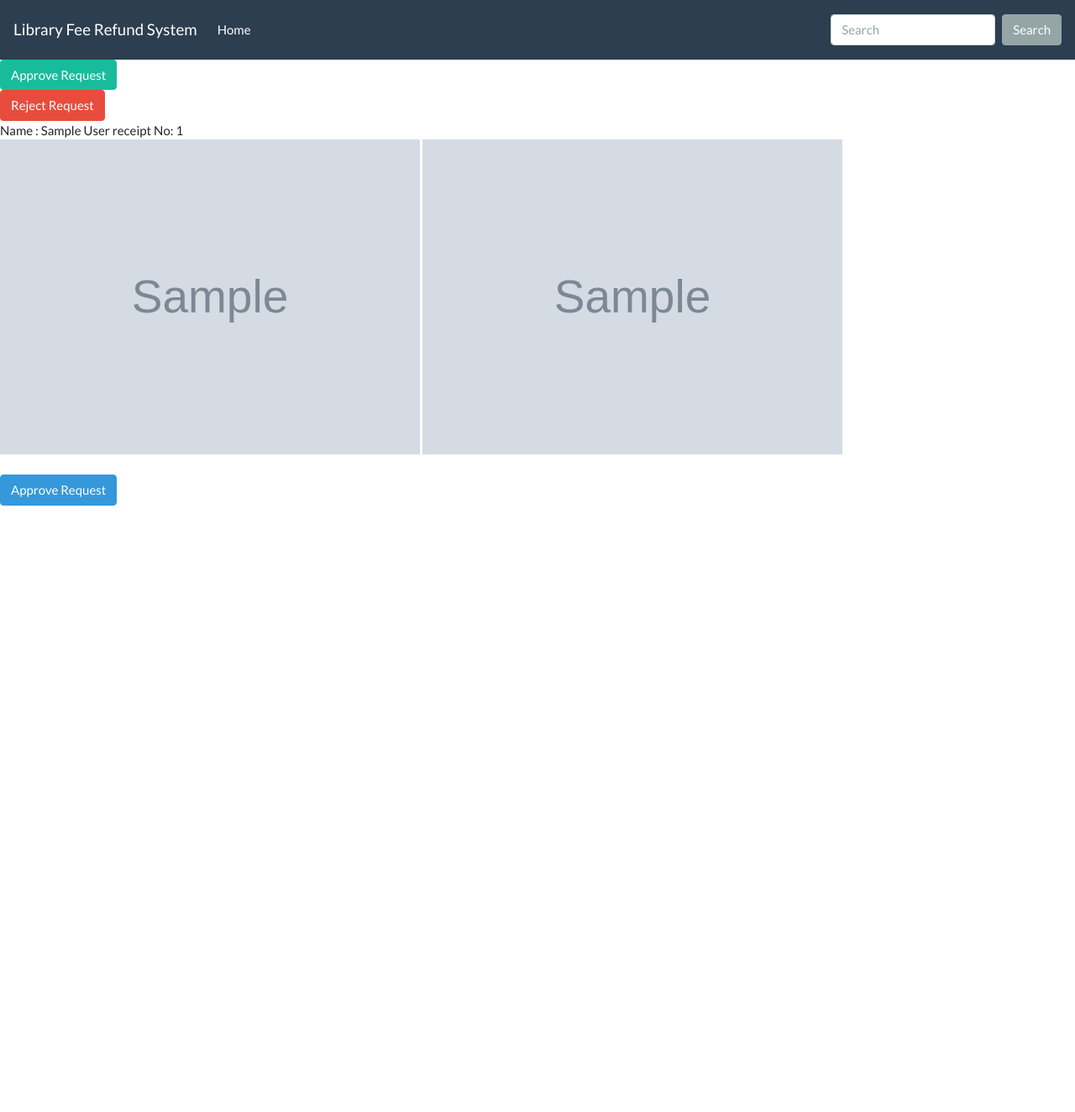
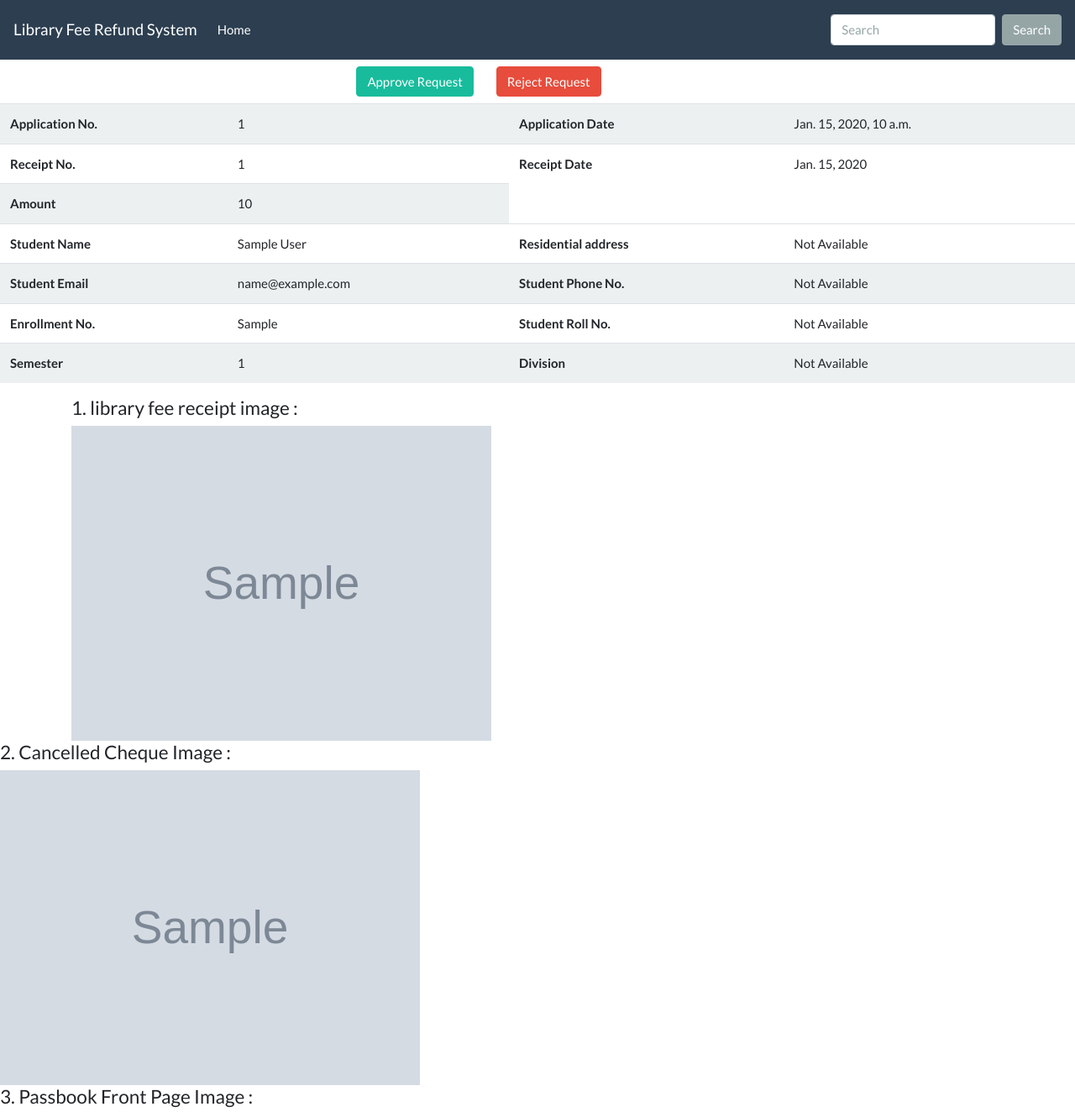
Before and after one commit to Geeek80/library_management_django, a Django app: page /view_request/1 in a window 1280 px wide. Shown: the top 1324 px of the page at 84% size. Before the commit the page ends 602 px from the top, so only its background shows below. Run offline with Django 3.2, Linux system fonts and the light colour scheme; tables that the repository leaves empty hold one stand-in row (values such as "Sample post"); grey boxes marked "Sample" are stand-in pictures; parts of the project's set-up code (start-up, migrations or seed data) failed here and were passed over; some libraries are stand-ins or nearby versions.

Commit message:
some fields added/changed in student

```diff
--- a/django_app/models.py
+++ b/django_app/models.py
@@ -16,6 +16,11 @@ class student(models.Model):
     name = models.CharField(max_length=20)
     enrollment = models.CharField(max_length=15)
     password = models.CharField(max_length=21, null=True)
+    phone_no = models.CharField(max_length=13, null=True)
+    resi_address = models.CharField(max_length=150)
+    semester = models.IntegerField()
+    division = models.CharField(max_length=5)
+    rollno = models.IntegerField()
     email = models.EmailField()
     class Meta:
         db_table = 'student'
@@ -30,8 +35,8 @@ class librarian(models.Model):
 
 class transaction(models.Model):
     date = models.DateTimeField(auto_now = True)
-    receipt_no = models.IntegerField(null=True)
-    receipt_date = models.DateField()
+    receipt_no = models.IntegerField(null=True, blank=True)
+    receipt_date = models.DateField(blank=True, null=True)
     amount = models.IntegerField()
     student_enrollment= models.CharField(max_length=15, unique=True)
     status = models.CharField(max_length=15, blank=True)
--- a/django_app/views.py
+++ b/django_app/views.py
@@ -182,10 +182,12 @@ def requestt(request):
             if newform.amount > 3000:
                 messages.info(request, 'amount of library fee can not be greater than 3000')
                 return redirect('/request')
-            min_date = datetime.date.today() - datetime.timedelta(days=183)
-            if newform.receipt_date > datetime.date.today() or min_date < newform.receipt_date:
-                messages.info(request, 'date cannot be greater than '+str(min_date)+' bro')
-                return redirect('/request')
+
+            if newform.receipt_date != None:
+                min_date = datetime.date.today() - datetime.timedelta(days=183)
+                if newform.receipt_date > datetime.date.today() or min_date < newform.receipt_date:
+                    messages.info(request, 'date cannot be greater than '+str(min_date)+' bro')
+                    return redirect('/request')
 
             if 'fee_receipt_image' not in request.FILES:
                 newform.amount -= 100
@@ -444,6 +446,12 @@ def image_view(request, id):
         string = data.cancelled_cheque_image.url
     if typ == 'fee_receipt':
         string = data.fee_receipt_image.url
+    if typ == 'passbook':
+        string = data.passbook_image.url
+    if typ == 'last_sem':
+        string = data.last_sem_fee_image.url
+    if typ == 'grade':
+        string = data.grade_history_image.url
     return render(request, 'image_view.html', {'source':string})
 
 def decide(request, id):
--- a/template/view_request.html
+++ b/template/view_request.html
@@ -6,8 +6,9 @@
 
 {% block content %}
     <div class="containter">
+        <div class="container d-inline-block text-center">
             <a href="/decide/{{ data.id }} approved"><button type="button" class="btn btn-success">Approve Request</button></a>
-            <form {% if reason %} method="POST" action="/decide/{{ data.id }} rejected" {% endif %} >
+            <form {% if reason %} method="POST" action="/decide/{{ data.id }} rejected" {% endif %} class="d-inline-block ml-4 mt-2 mb-2">
             {% csrf_token %}
             {% if reason %}
             <div class="form-group has-danger">
@@ -22,22 +23,109 @@
                 <button {% if reason %} type="submit" {% else %} type="button" {% endif %} class="btn btn-danger">Reject Request</button>
             {% if not reason %} </a>{% endif %}
             </form>
-        <table>
-            <tr>
-                Name : {{ student.name }}
-            </tr>
+        </div>
+            <table class="table table-striped">
+                    <tbody>
+                      <tr>
+                        <th scope="row">Application No.</th>
+                        <td>{{data.id}}</td>
+                        <th scope="row">Application Date</th>
+                        <td>{{data.date}}</td>
+                      </tr>
 
-            <tr>
-                receipt No: {{ data.id }}
-            </tr>
-        </table>
+                      <tr>
+                        <th scope="row">Receipt No.</th>
+                        <td>{% if data.receipt_no %} {{data.receipt_no}} {% else %} Not Available {% endif %}</td>
+                        <th scope="row">Receipt Date</th>
+                        <td>{% if data.receipt_date %} {{data.receipt_date}} {% else %} Not Available {% endif %}</td>
+                      </tr>
+                      <tr>
+                        <th scope="row">Amount</th>
+                        <td>{{data.amount}}</td>
+                      </tr>
+                      <tr>
+                        <th scope="row">Student Name</th>
+                        <td>{{student.name}}</td>
+                        <th scope="row">Residential address</th>
+                        <td>Not Available</td>
+                      </tr>
+                      <tr>
+                        <th scope="row">Student Email</th>
+                        <td>{{student.email}}</td>
+                        <th scope="row">Student Phone No.</th>
+                        <td>Not Available</td>
+                      </tr>
+                      <tr>
+                        <th scope="row">Enrollment No.</th>
+                        <td>{{student.enrollment}}</td>
+                        <th scope="row">Student Roll No.</th>
+                        <td>Not Available</td>
+                      </tr>
+                      <tr>
+                        <th scope="row">Semester</th>
+                        <td>{{student.semester}}</td>
+                        <th scope="row">Division</th>
+                        <td>Not Available</td>
+                      </tr>
+                    </tbody>
+                  </table>
+        <div class="container">
+            <h4>1. library fee receipt image : </h4>
+            {% if data.fee_receipt_image != '' %}
+            <a href="/image_view/{{ data.id }} fee_receipt">
+                <img src="{{ data.fee_receipt_image.url }}" class="img-fluid " width="500" alt="Receipt Image">
+            </a>
+            {% else %}
+                <p>not available</p>
+            {% endif %}
+        </div>
+        <div class="containter">
+            <h4>2. Cancelled Cheque Image : </h4>
+            <a href="/image_view/{{ data.id }} cheque">
+                <img src="{{ data.cancelled_cheque_image.url }}" class="img-fluid" width="500" alt="Cancelled cheque Image">
+            </a>
+        </div>
+        <div class="containter">
+            <h4>3. Passbook Front Page Image : </h4>
+            <a href="/image_view/{{ data.id }} passbook">
+                <img src="{{ data.passbook_image.url }}" class="img-fluid" width="500" alt="Cancelled cheque Image">
+            </a>
+        </div>
+        <div class="containter">
+            <h4>4. Last Sem Fee Receipt Image : </h4>
+            {% if data.last_sem_fee_image != '' %}
+            <a href="/image_view/{{ data.id }} last_sem">
+                <img src="{{ data.last_sem_fee_image.url }}" class="img-fluid" width="500" alt="Cancelled cheque Image">
+            </a>
+            {% else %}
+                <p>Not Available</p>
+            {% endif %}
+        </div>
+        <div class="containter">
+            <h4>5. Grade History Image : </h4>
+            <a href="/image_view/{{ data.id }} grade">
+                <img src="{{ data.grade_history_image.url }}" class="img-fluid" width="500" alt="Cancelled cheque Image">
+            </a>
+        </div>
 
-        {% if data.fee_receipt_image != '' %}
-        <a href="/image_view/{{ data.id }} fee_receipt"><img src="{{ data.fee_receipt_image.url }}" class="img-fluid " width="500" alt="Receipt Image">
+        <div class="container d-inline-block text-center">
+        <a href="/decide/{{ data.id }} approved"><button type="button" class="btn btn-success">Approve Request</button></a>
+        <form {% if reason %} method="POST" action="/decide/{{ data.id }} rejected" {% endif %} class="d-inline-block ml-4 mt-2 mb-2">
+        {% csrf_token %}
+        {% if reason %}
+        <div class="form-group has-danger">
+            <label class="form-control-label" for="inputDanger1">Reason :</label>
+            <input type="text" name="reason" placeholder="reason to reject request" class="form-control is-invalid" required>
+            <div class="invalid-feedback">why did you reject this request?</div>
         {% endif %}
-        <a href="/image_view/{{ data.id }} cheque"><img src="{{ data.cancelled_cheque_image.url }}" class="img-fluid" width="500" alt="Cancelled cheque Image"></a>
+
+        {% if not reason %}
+            <a href="/decide/{{ data.id }} request">
+        {% endif %}
+            <button {% if reason %} type="submit" {% else %} type="button" {% endif %} class="btn btn-danger">Reject Request</button>
+        {% if not reason %} </a>{% endif %}
+        </form>
+        </div>
     </div>
-    <form action="/approve_request/{{data.id}}" class="mt-4">
-        <button type="submit" class="btn btn-info">Approve Request</button>
-    </form>
+
 {% endblock %}
```
Also changed, not shown: django_app/migrations/0021_auto_20190723_1458.py (added), django_app/migrations/0022_auto_20190723_1503.py (added), django_app/migrations/0023_auto_20190723_1517.py (added), media/images/Screenshot_2019-07-01_at_21.05.28.png (added), media/images/Screenshot_2019-07-01_at_21.05.28_3AzwKRO.png (added), media/images/Screenshot_2019-07-01_at_21.05.28_VQ33lD0.png (added), media/images/Screenshot_2019-07-08_at_22.26.06.png (added), media/images/Screenshot_2019-07-08_at_22.26.06_0iVplZt.png (added), media/images/Screenshot_2019-07-08_at_22.26.06_v3XFPTY.png (added), media/images/Screenshot_2019-07-14_at_17.44.16.png (added), media/images/Screenshot_2019-07-14_at_17.44.16_6fqwtXS.png (added), media/images/Screenshot_2019-07-14_at_17.44.16_ddTMhKW.png (added).
